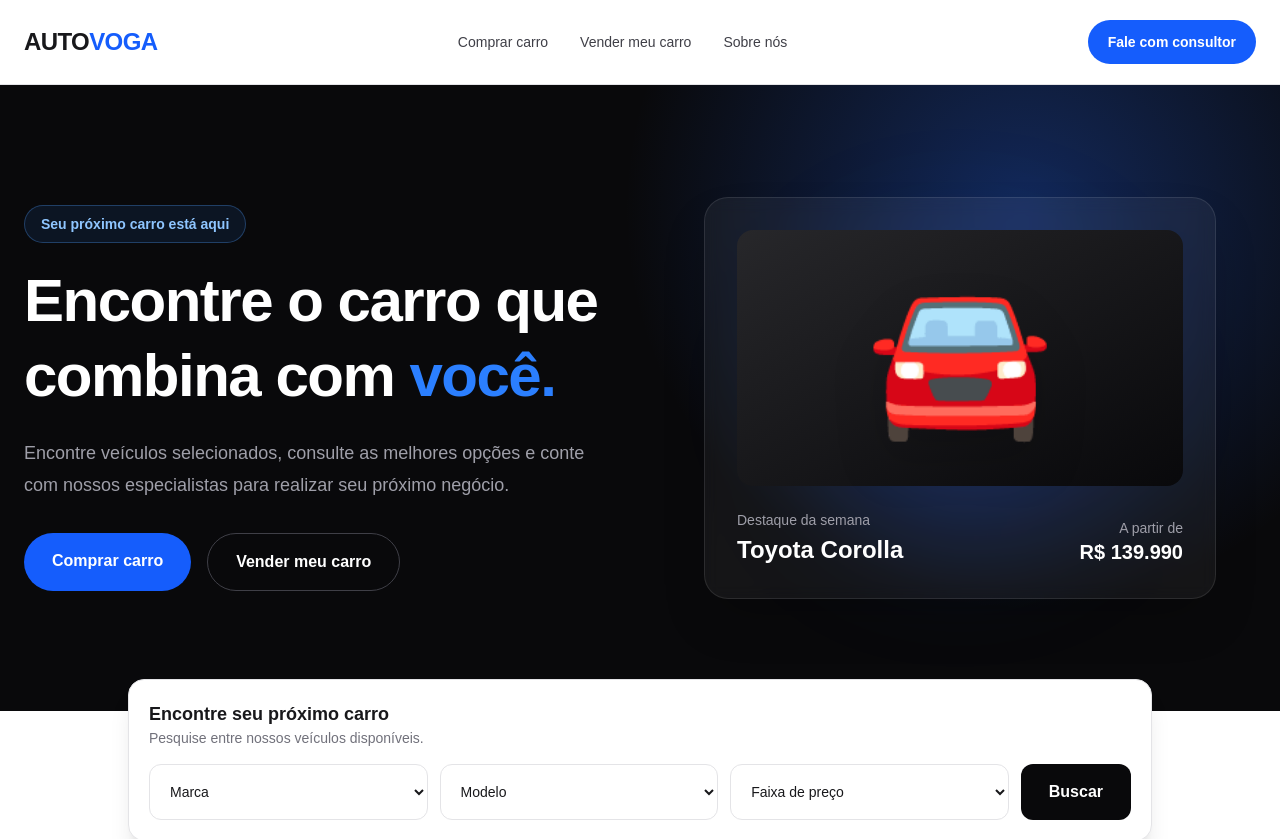
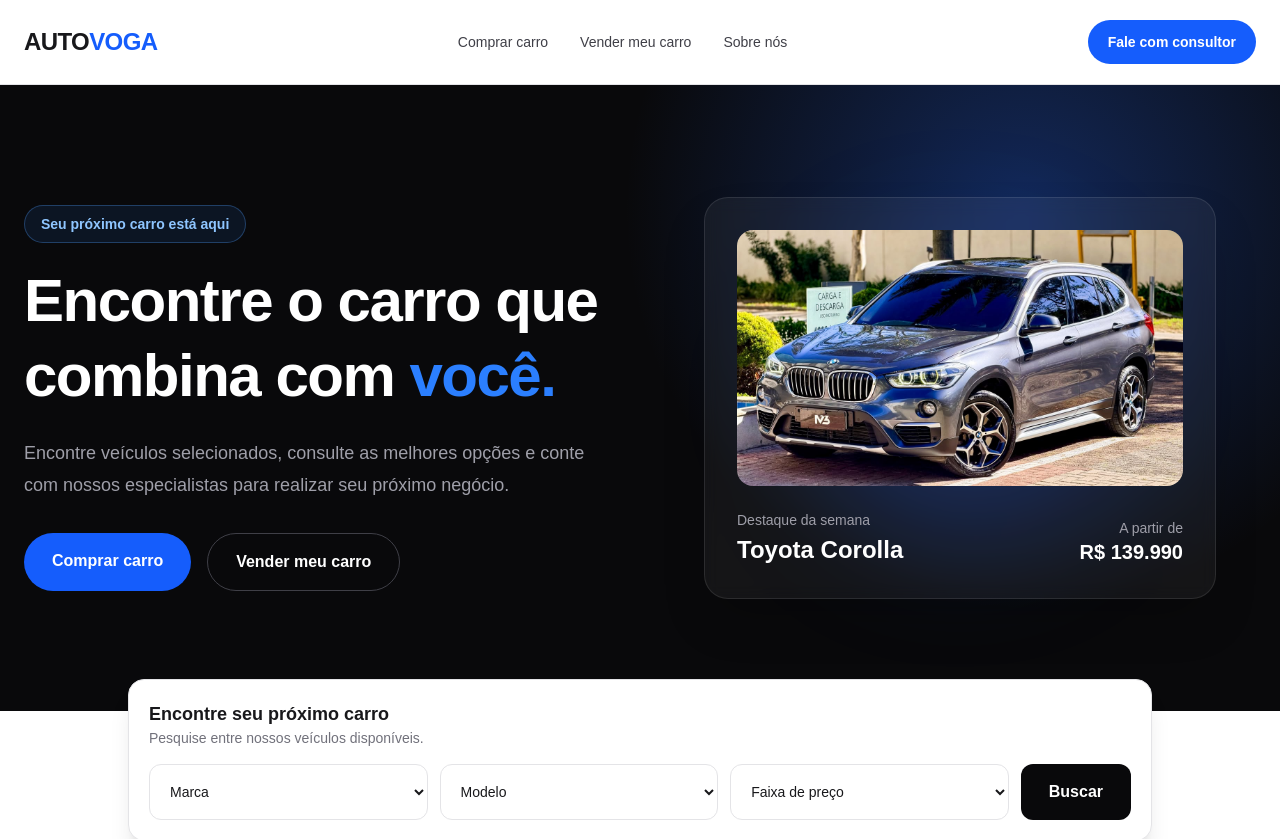
Before and after one commit to abraaolepiscopo-lang/nextjs-boilerplate, a Next.js app: page / in a window 1280 px wide. Shown: the top 839 px of the page. Built offline with nearby package versions, Linux system fonts and the light colour scheme.

Commit message:
Update page.tsx

```diff
--- a/app/page.tsx
+++ b/app/page.tsx
@@ -104,8 +104,12 @@ export default function Home() {
 
             <div className="relative w-full max-w-lg">
               <div className="rounded-3xl border border-white/10 bg-white/5 p-8 shadow-2xl backdrop-blur">
-                <div className="flex h-64 items-center justify-center rounded-2xl bg-gradient-to-br from-zinc-800 to-zinc-950">
-                  <span className="text-[150px] drop-shadow-2xl">🚘</span>
+                <div className="flex h-64 items-center justify-center rounded-2xl bg-zinc-900 overflow-hidden">
+                  <img
+                    src="/WhatsApp Image 2026-08-11 at 22.12.50.jpeg"
+                    alt="Toyota Corolla"
+                    className="h-full w-full object-cover"
+                  />
                 </div>
 
                 <div className="mt-6 flex items-end justify-between">
```
